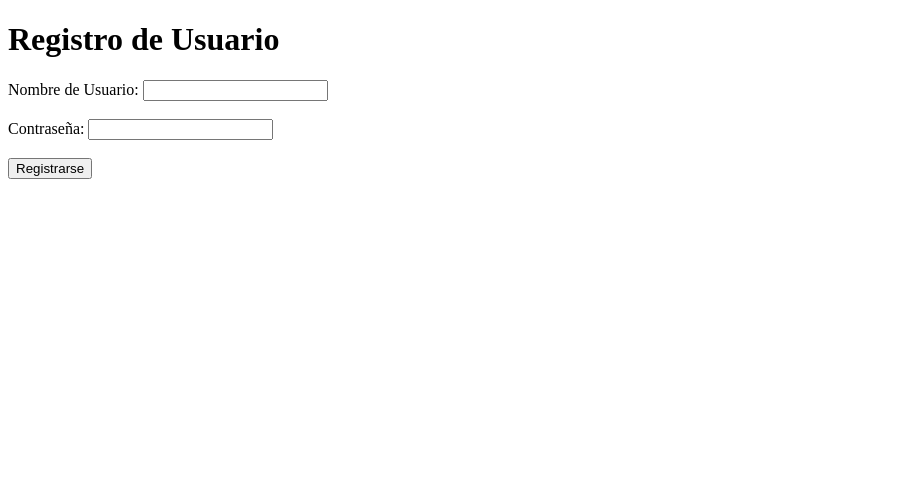
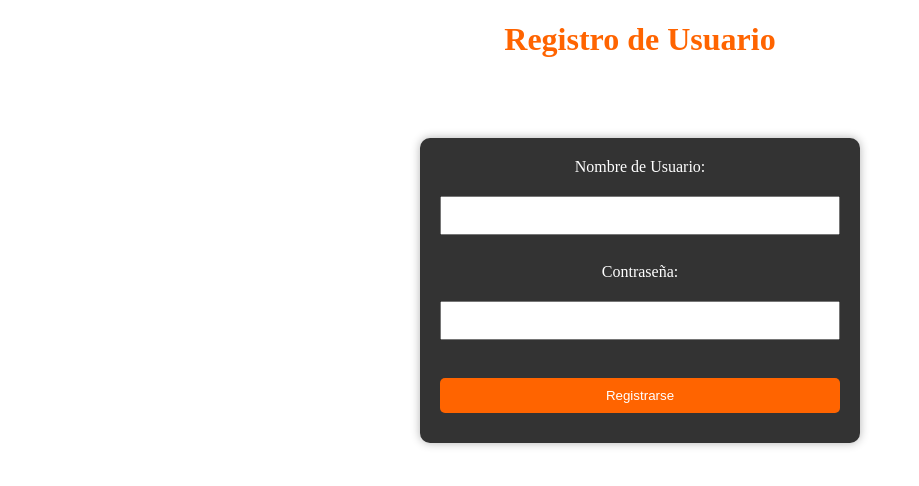
Before and after one commit to Aljarilla11/Autoescuela, a PHP site: page /forms/Register.php in a window 1280 px wide. Shown: the top 486 px of the page, without its empty margins (0-919 px from the left). Run offline with PHP 8.4, Linux system fonts and the light colour scheme.

Commit message:
register css

```diff
--- /dev/null
+++ b/estilos/estiloRegistro.css
@@ -0,0 +1,45 @@
+
+form {
+    background-color: #333;
+    padding: 20px;
+    border-radius: 10px;
+    box-shadow: 0 0 10px rgba(0, 0, 0, 0.3);
+    color: white;
+    width: 100%;
+    max-width: 400px;
+    text-align: center;
+    margin: auto;
+    margin-top: 10vh;
+}
+
+h1 {
+    color: #FF6400;
+    text-align: center;
+}
+
+label {
+    display: block;
+    margin-bottom: 10px;
+    color: #ffffff;
+}
+
+input {
+    width: 100%;
+    padding: 10px;
+    margin: 10px 0;
+    box-sizing: border-box;
+}
+
+input[type="submit"] {
+    background-color: #FF6400;
+    color: white;
+    padding: 10px 20px;
+    border: none;
+    border-radius: 5px;
+    cursor: pointer;
+    transition: background-color 0.3s; /* Transición suave del color de fondo */
+}
+
+input[type="submit"]:hover {
+    background-color: #FF4500;
+}
--- a/forms/Register.php
+++ b/forms/Register.php
@@ -24,6 +24,7 @@ Register::registerUser();
 <html lang="en">
 <head>
     <title>Formulario de Registro</title>
+    <link rel="stylesheet" href="../estilos/estiloRegistro.css">
 </head>
 <body>
     <h1>Registro de Usuario</h1>
```
